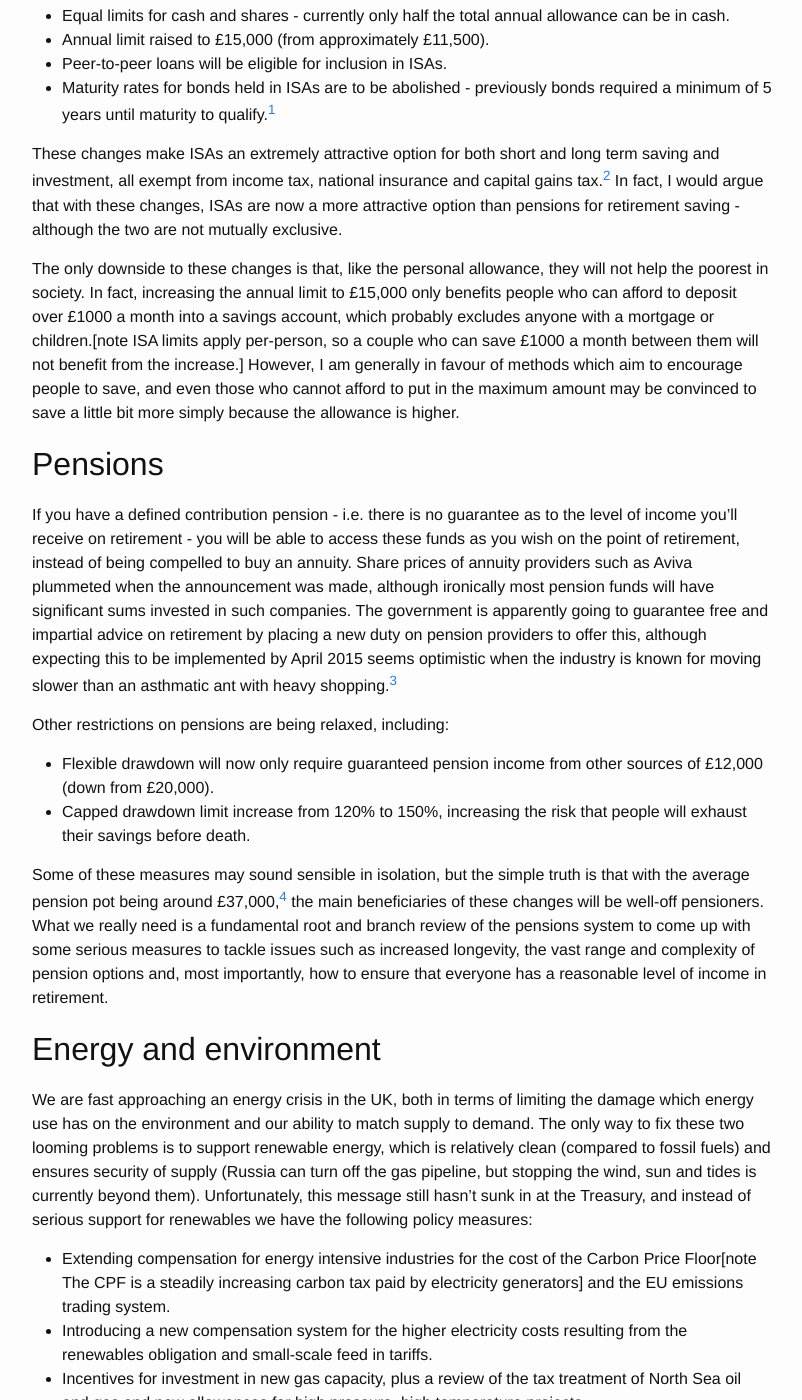
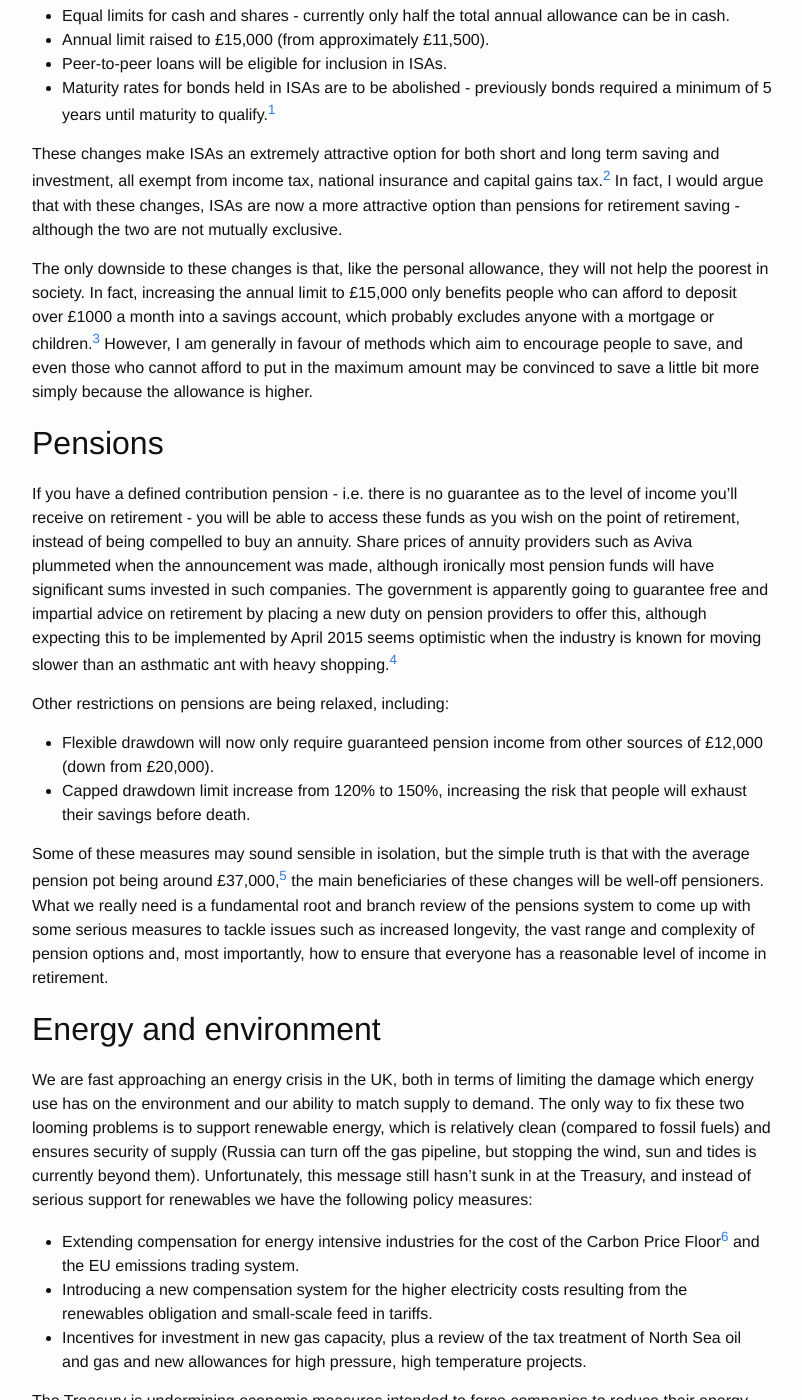
Before and after one commit to pwaring/politicsgeek.co.uk, a Jekyll site: the page built from _posts/2014-03-23-budget-2014-review.md, in a window 1280 px wide and 1400 px high, scrolled down 349 px. Shown: the whole window, without its empty margins (238-1040 px from the left). Built offline with Jekyll 4.4.1, drawn with Linux system fonts in a browser that asks for light colours; some of the changed text lies outside the part shown.

Commit message:
Convert article to Markdown

```diff
--- a/_posts/2014-03-23-budget-2014-review.md
+++ b/_posts/2014-03-23-budget-2014-review.md
@@ -17,7 +17,7 @@ Individual Savings Accounts (ISAs) are undergoing several changes, including:
 
 These changes make ISAs an extremely attractive option for both short and long term saving and investment, all exempt from income tax, national insurance and capital gains tax.[^isa-exempt] In fact, I would argue that with these changes, ISAs are now a more attractive option than pensions for retirement saving - although the two are not mutually exclusive.
 
-The only downside to these changes is that, like the personal allowance, they will not help the poorest in society. In fact, increasing the annual limit to £15,000 only benefits people who can afford to deposit over £1000 a month into a savings account, which probably excludes anyone with a mortgage or children.[note ISA limits apply per-person, so a couple who can save £1000 a month between them will not benefit from the increase.] However, I am generally in favour of methods which aim to encourage people to save, and even those who cannot afford to put in the maximum amount may be convinced to save a little bit more simply because the allowance is higher.
+The only downside to these changes is that, like the personal allowance, they will not help the poorest in society. In fact, increasing the annual limit to £15,000 only benefits people who can afford to deposit over £1000 a month into a savings account, which probably excludes anyone with a mortgage or children.[^isa-limits] However, I am generally in favour of methods which aim to encourage people to save, and even those who cannot afford to put in the maximum amount may be convinced to save a little bit more simply because the allowance is higher.
 
 ## Pensions
 
@@ -34,7 +34,7 @@ Some of these measures may sound sensible in isolation, but the simple truth is
 
 We are fast approaching an energy crisis in the UK, both in terms of limiting the damage which energy use has on the environment and our ability to match supply to demand. The only way to fix these two looming problems is to support renewable energy, which is relatively clean (compared to fossil fuels) and ensures security of supply (Russia can turn off the gas pipeline, but stopping the wind, sun and tides is currently beyond them). Unfortunately, this message still hasn't sunk in at the Treasury, and instead of serious support for renewables we have the following policy measures:
 
- * Extending compensation for energy intensive industries for the cost of the Carbon Price Floor[note The CPF is a steadily increasing carbon tax paid by electricity generators] and the EU emissions trading system.
+ * Extending compensation for energy intensive industries for the cost of the Carbon Price Floor[^cpf] and the EU emissions trading system.
  * Introducing a new compensation system for the higher electricity costs resulting from the renewables obligation and small-scale feed in tariffs.
  * Incentives for investment in new gas capacity, plus a review of the tax treatment of North Sea oil and gas and new allowances for high pressure, high temperature projects.
 
```
Also changed, not shown: other parts of _posts/2014-03-23-budget-2014-review.md (+2 -0 lines).
